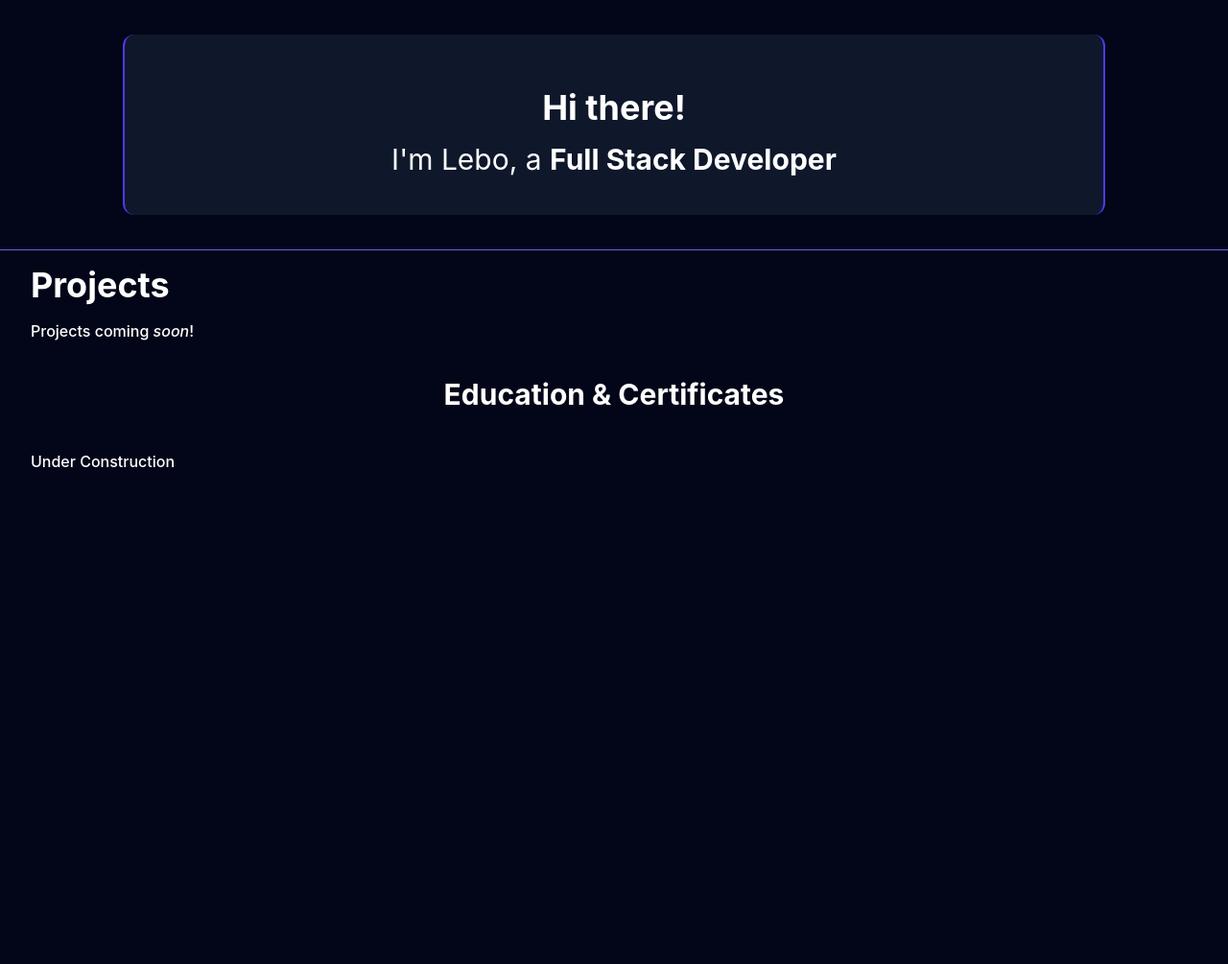
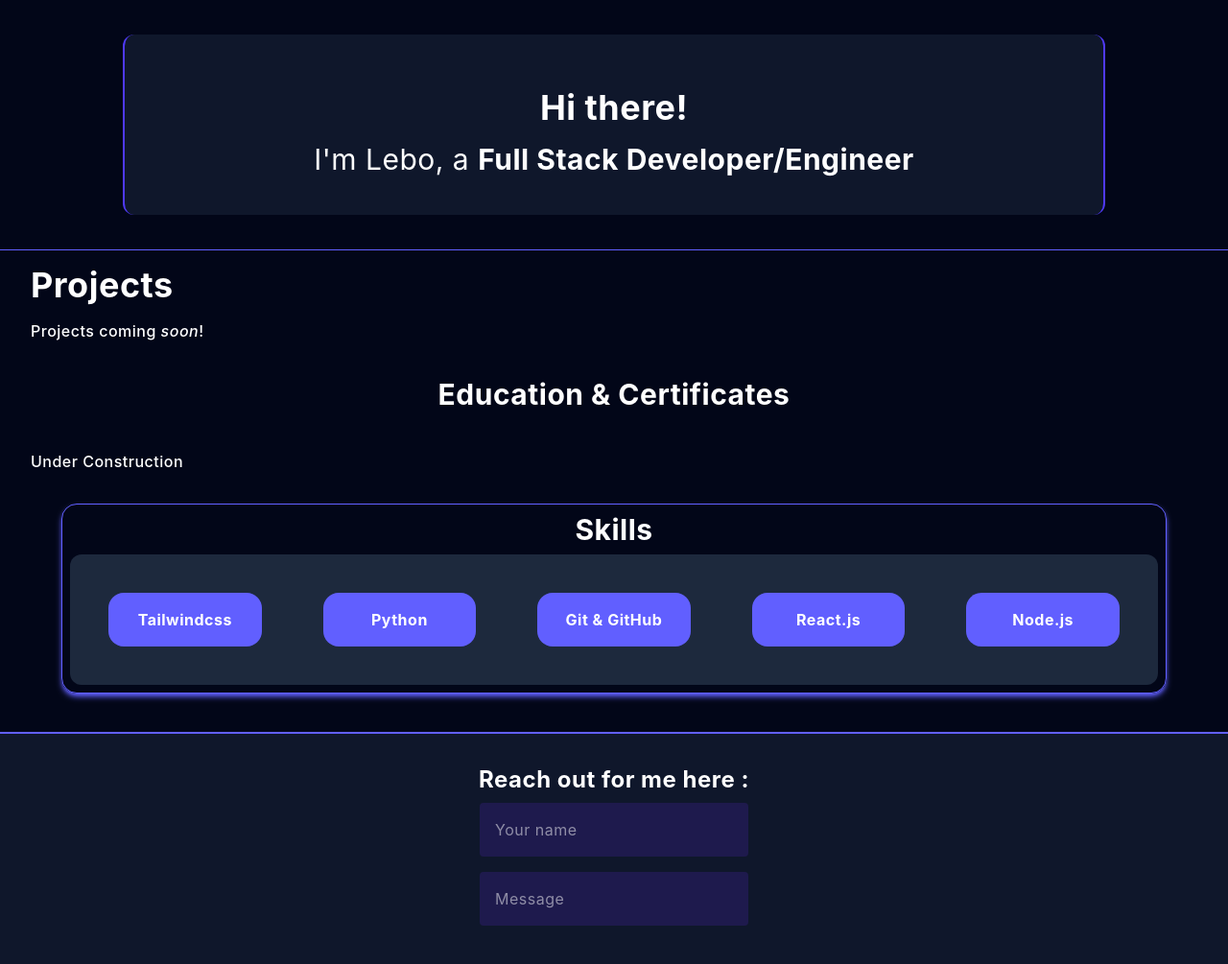
Before and after one commit to LeboKR/Portfolio, a website built with Vite: page index.html in a window 1280 px wide. Shown: the whole page at 96% size. Before the commit the page ends 800 px from the top, so only its background shows below. Built offline with nearby package versions, Linux system fonts and the light colour scheme.

Commit message:
Added contact section

```diff
--- a/index.html
+++ b/index.html
@@ -6,11 +6,11 @@
     <meta name="viewport" content="width=device-width, initial-scale=1.0" />
     <title>testenvironment</title>
   </head>
-  <body class = "bg-slate-950 text-white font-sans">
+  <body class = "bg-slate-950 text-white font-sans tracking-[0.5px]">
 
       <div class = "mx-auto md:text-center text-left my-9 20 w-8/10 bg-slate-900 rounded-xl border-x-2 border-indigo-600 p-10">
         <h1 class = "md:text-4xl text-3xl font-bold py-4">Hi there!</h1>
-        <p1 class ="text-left text-xl md:text-3xl">I'm Lebo, a <span class = "font-bold">Full Stack Developer</span></p1>
+        <p1 class ="text-left text-xl md:text-3xl">I'm Lebo, a <span class = "font-bold">Full Stack Developer/Engineer</span></p1>
       </div>
 
       <div class = "border-t border-indigo-500 px-8 py-4">
@@ -19,9 +19,32 @@
       </div>
 
       <div class = "mt-5">
-        <h2 class = "text-center text-3xl font-bold mb-2">Education & Certificates</h2>
+        <h2 class = "text-center text-2xl md:text-3xl font-bold mb-2">Education & Certificates</h2>
         <p class = "p-8 font-medium">Under Construction</p>
       </div>
+
+      <div class= "border border-indigo-500 rounded-2xl w-9/10 shadow-md shadow-indigo-500 mx-auto p-2">
+        <h1 class = "text-center text-2xl md:text-3xl font-bold mb-2">Skills</h1>
+        <ul class = "md:flex p-2 w-8/10 md:w-full text-medium md:space-4 space-y-4 hover:bg-slate-950 bg-slate-800 rounded-xl mx-auto">
+          <li class = "mx-auto md:m-8 bg-indigo-500 w-4/10 lg:w-5/10 px-auto py-4 rounded-2xl text-center font-bold">Tailwindcss</li>
+          <li class = "mx-auto md:m-8 bg-indigo-500 w-4/10 lg:w-5/10 px-auto py-4 rounded-2xl text-center font-bold">Python</li>
+          <li class = "mx-auto md:m-8 bg-indigo-500 w-4/10 lg:w-5/10 px-auto py-4 rounded-2xl text-center font-bold">Git & GitHub</li>
+          <li class = "mx-auto md:m-8 bg-indigo-500 w-4/10 lg:w-5/10 px-auto py-4 rounded-2xl text-center font-bold">React.js</li>
+          <li class = "mx-auto md:m-8 bg-indigo-500 w-4/10 lg:w-5/10 px-auto py-4 rounded-2xl text-center font-bold">Node.js</li>
+
+        </ul>
+      </div>
+
+      <footer>
+        <div class = "bg-slate-900 mt-10 text-center py-8 border-t-2 border-indigo-500">
+          <h2 class = "font-bold mx-auto text-2xl">Reach out for me here :</h2>
+          <form class = "md:space-y-4 space-y-2 p-2 ">
+            <input type = "text" placeholder = "Your name" id = "userName" class = "block bg-indigo-950 mx-auto p-2 rounded border-0 p-2 md:p-4"></input>
+            <input type = "text" placeholder = "Message" id = "userMessage" class = "block bg-indigo-950 p-2 mx-auto rounded border-0 p-2 md:p-4"></input>
+          </form>
+        </div>
+
+      </footer>
 
     <script type="module" src="/src/main.ts"></script>
   </body>
```
